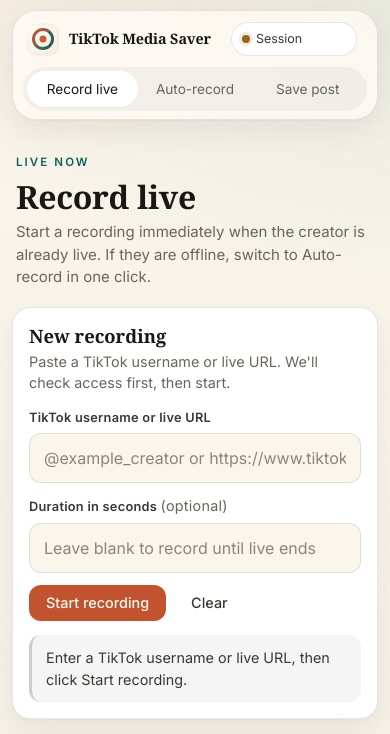
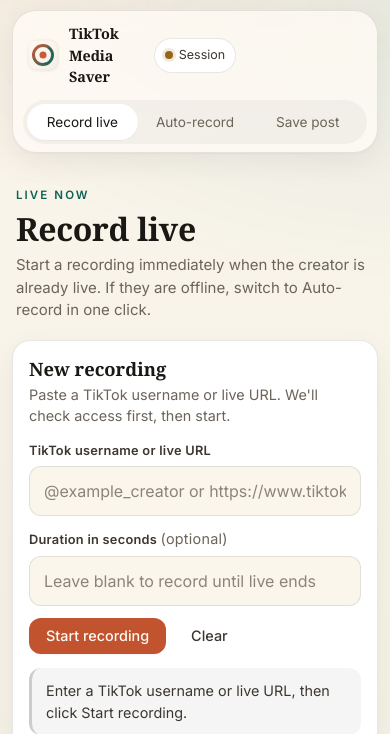
Before and after one commit to anfieldlad/tiktok-live-recorder-app, a FastAPI app: page / in a window 390 px wide. Shown: the top 734 px of the page. Run offline with FastAPI, Linux system fonts and the light colour scheme; data that the repository does not hold is empty.

Commit message:
Center session chip in mobile topbar
Switch mobile grid to 1fr auto 1fr so the chip sits centered
between brand and the right edge instead of pushed to the far right.

Co-Authored-By: Claude Sonnet 4.6 <noreply@anthropic.com>

```diff
--- a/app/static/css/app.css
+++ b/app/static/css/app.css
@@ -621,13 +621,14 @@ input:focus, textarea:focus {
 @media (max-width: 720px) {
   /* Topbar: brand left, chip right on row 1; tabs full-width on row 2 */
   .topbar {
-    grid-template-columns: auto 1fr auto;
+    grid-template-columns: 1fr auto 1fr;
     grid-template-rows: auto auto;
     gap: 8px 10px;
     padding: 8px 10px;
     border-radius: var(--radius-xl);
     top: 8px;
   }
+  .brand { justify-self: start; }
   .brand-text { font-size: 0.9rem; }
   .tabs {
     grid-column: 1 / -1;
--- a/app/templates/base.html
+++ b/app/templates/base.html
@@ -8,7 +8,7 @@
   <link rel="preconnect" href="https://fonts.googleapis.com">
   <link rel="preconnect" href="https://fonts.gstatic.com" crossorigin>
   <link rel="stylesheet" href="https://fonts.googleapis.com/css2?family=Inter:wght@400;500;600&display=swap">
-  <link rel="stylesheet" href="{{ (base_path or '') ~ '/static/css/app.css?v=6' }}">
+  <link rel="stylesheet" href="{{ (base_path or '') ~ '/static/css/app.css?v=7' }}">
 </head>
 <body>
   <div class="shell">
```
